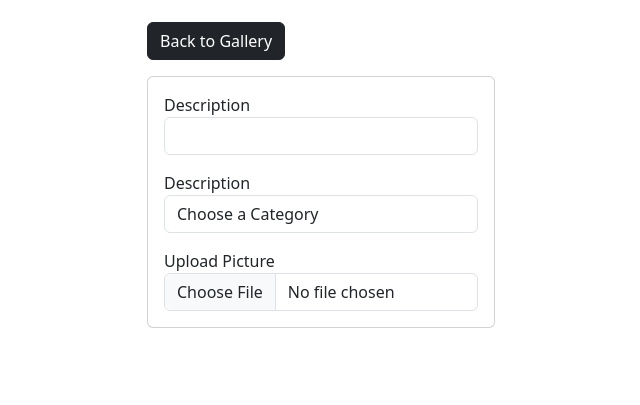
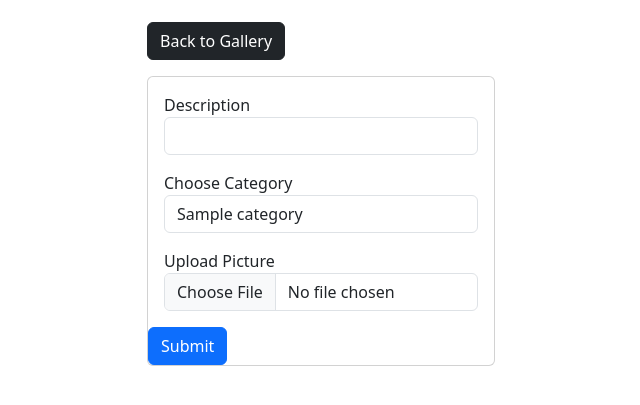
Before and after one commit to Alexanderoke/photogallery, a Django app: page /addpics/ in a window 1280 px wide. Shown: the part 154-559 px from the top of the page, without its empty margins (297-937 px from the left). Run offline with Django 4.2, Linux system fonts and the light colour scheme; tables that the repository leaves empty hold one stand-in row (values such as "Sample post"); some libraries are stand-ins or nearby versions.

Commit message:
create a for loop for the addpics template toloop through categories and add submit button

```diff
--- a/photogallery/picgallery/templates/picgallery/addpics.html
+++ b/photogallery/picgallery/templates/picgallery/addpics.html
@@ -17,9 +17,12 @@
           </div>
 
           <div class="m-3">
-            <label>Description</label>
+            <label>Choose Category</label>
             <select class="form-control" name="category" id="formFile">
-              <option value='none'> Choose a Category </option>
+
+              {% for category in categories %}
+              <option  value='{{ category.id }}'> {{category.name}} </option>
+              {%endfor%}
             </select>
           </div>
 
@@ -28,6 +31,11 @@
             <label>Upload Picture</label>
             <input name="image" class="form-control" type="file" id="formFile">
           </div>
+
+          <button type="submit" class="btn btn-primary" >Submit</button>
+
+
+
         </form>
 
 
```
